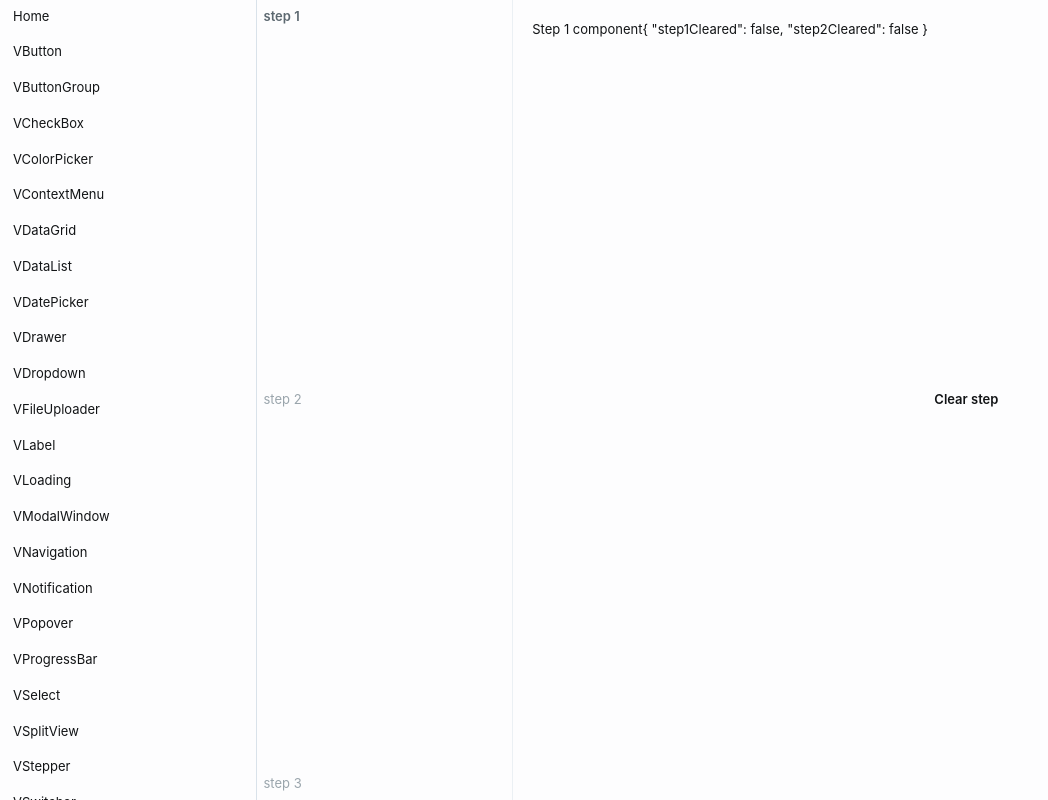
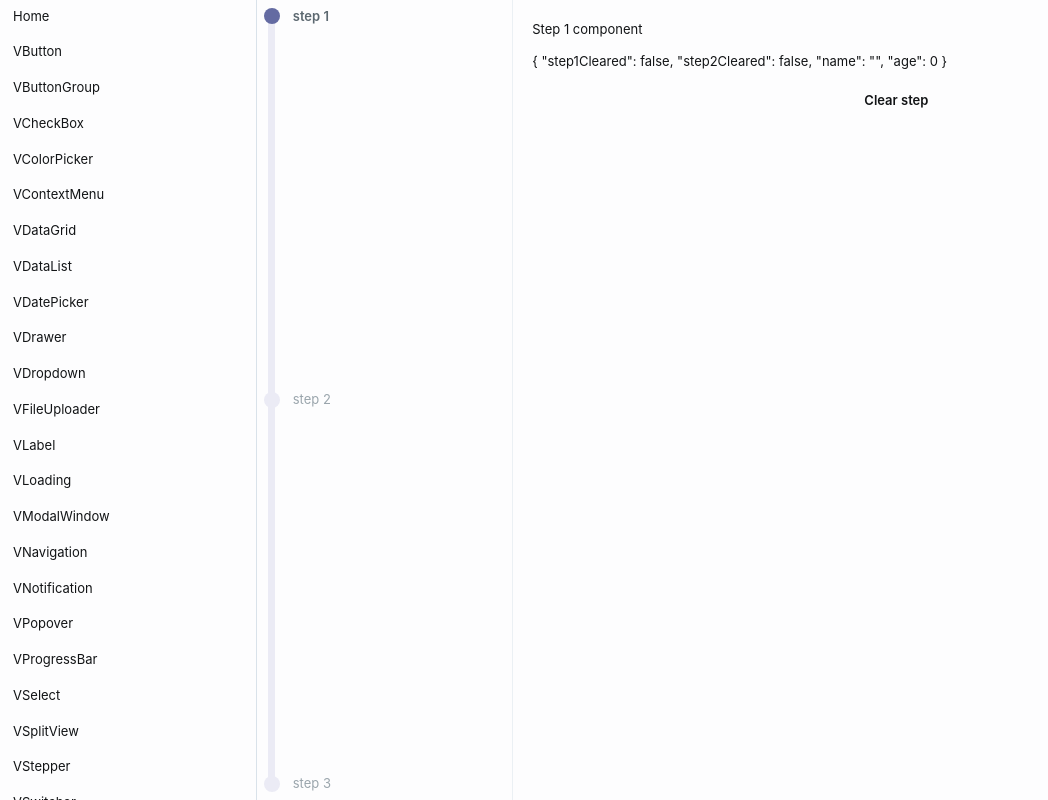
Before and after one commit to frtp2612/velc, a Vue app: page /VStepper in a window 1280 px wide. Shown: the whole page, without its empty margins (0-1048 px from the left). Built offline with nearby package versions, Linux system fonts and the light colour scheme.

Commit message:
stepper improvements

```diff
--- a/src/components/VStepper/VStepPanel.vue
+++ b/src/components/VStepper/VStepPanel.vue
@@ -1,5 +1,5 @@
 <template>
-	<div class="w-full h-full flex min-h-0 p-6">
+  <div class="w-full h-full flex min-h-0">
     <component
       :is="component"
       v-if="visibilityCondition()"
--- a/src/components/VStepper/VStepper.vue
+++ b/src/components/VStepper/VStepper.vue
@@ -1,28 +1,45 @@
 <template>
   <div class="h-full min-h-0 grid grid-cols-[1fr,_3fr]" ref="stepper">
+    <div class="absolute top-0 h-full left-0 p-3.5">
+      <div class="w-2 h-full bg-color-bg-100"></div>
+    </div>
     <div
-			class="h-full overflow-auto flex flex-col justify-between border-r border-color-border"
+      class="h-full min-h-0 overflow-auto flex flex-col justify-between border-r border-color-border"
     >
       <div
         v-for="(step, index) in visibleSteps"
-				class="p-2"
+        class="p-2 flex gap-4 items-center relative"
         @click="changeStep(index)"
         :class="[
-					{ 'text-color-primary font-semibold': activeStepIndex === index },
+          {
+            'text-color-primary hover:text-color-primary font-semibold':
+              activeStepIndex === index,
+          },
           stepEnabled(index)
-						? 'text-color-text-600 hover:text-color-primary'
+            ? 'text-color-text-600 hover:text-color-text'
             : 'text-color-text-400 cursor-not-allowed',
           {
-						'cursor-pointer':
-							!step.enablingCondition ||
-							(step.enablingCondition && step.enablingCondition()) ||
-							activeStepIndex === index,
+            'cursor-pointer': stepEnabled(index) || activeStepIndex === index,
           },
         ]"
       >
-				{{ step.title }}
+        <div
+          class="h-5 w-5 rounded-full flex"
+          :class="[
+            stepCompleted(index) &&
+            stepEnabled(index) &&
+            activeStepIndex !== index
+              ? 'bg-color-success'
+              : 'bg-color-bg-100',
+            { 'bg-color-primary': activeStepIndex === index },
+          ]"
+        >
+          <!-- <font-awesome-icon icon="fa-check" class="w-5 h-5" /> -->
+        </div>
+        <VLabel>{{ step.title }}</VLabel>
       </div>
     </div>
+    <div class="grid grid-rows-[1fr,_auto] p-6 gap-6">
       <VStepPanel
         :component="currentStep.component"
         :visibilityCondition="currentStep.visibilityCondition"
@@ -30,6 +47,8 @@
       >
         {{ currentStep.title }}
       </VStepPanel>
+      <VButton v-if="allStepsCompleted">Submit</VButton>
+    </div>
   </div>
 </template>
 
@@ -38,6 +57,8 @@ import { ref } from "vue";
 import { VStep } from "../../enums/index";
 import VStepPanel from "./VStepPanel.vue";
 import { VStepperState } from "./VStepperState";
+import VLabel from "@/components/VLabel/index";
+import VButton from "@/components/VButton/index";
 
 const props = defineProps<{
   steps: VStep[];
@@ -46,7 +67,14 @@ const props = defineProps<{
 
 const stepper = ref<HTMLElement | null>(null);
 
-const state = VStepperState(stepper, props.steps);
-const { currentStep, activeStepIndex, visibleSteps, changeStep, stepEnabled } =
-	state;
+const state = VStepperState(props.steps);
+const {
+  currentStep,
+  activeStepIndex,
+  visibleSteps,
+  changeStep,
+  allStepsCompleted,
+  stepEnabled,
+  stepCompleted,
+} = state;
 </script>
--- a/src/components/VStepper/VStepperState.ts
+++ b/src/components/VStepper/VStepperState.ts
@@ -1,10 +1,7 @@
 import { VStep } from "@/enums/index";
-import { Ref, computed, ref } from "vue";
+import { computed, ref } from "vue";
 
-export function VStepperState(
-	stepper: Ref<HTMLElement | null>,
-	steps: VStep[]
-) {
+export function VStepperState(steps: VStep[]) {
   const activeStepIndex = ref(0);
 
   const visibleSteps = computed(() =>
@@ -22,12 +19,21 @@ export function VStepperState(
   }
 
   function stepEnabled(index: number) {
+    if (index === 0) return true;
+    return stepCompleted(index - 1);
+  }
+
+  function stepCompleted(index: number) {
     return (
-			!visibleSteps.value[index].enablingCondition ||
-			(visibleSteps.value[index].enablingCondition &&
-				visibleSteps.value[index].enablingCondition!())
+      !visibleSteps.value[index].completionCondition ||
+      (visibleSteps.value[index].completionCondition &&
+        visibleSteps.value[index].completionCondition!.value)
     );
   }
+
+  const allStepsCompleted = computed(() =>
+    visibleSteps.value.every((_, index: number) => stepCompleted(index))
+  );
 
   return {
     currentStep,
@@ -37,5 +43,8 @@ export function VStepperState(
 
     changeStep,
     stepEnabled,
+    stepCompleted,
+
+    allStepsCompleted,
   };
 }
--- a/src/enums/index.ts
+++ b/src/enums/index.ts
@@ -239,6 +239,7 @@ export enum PopAlignment {
 export type VStep = {
   title: string;
   component: Object;
+  completionCondition?: ComputedRef<boolean>;
   enablingCondition?: () => boolean;
   visibilityCondition?: () => boolean;
 };
--- a/src/views/examples/VStepper/VStepperExample.vue
+++ b/src/views/examples/VStepper/VStepperExample.vue
@@ -5,7 +5,7 @@
 <script lang="ts" setup>
 import VStepper from "@/components/VStepper/VStepper.vue";
 import { VStep } from "@/enums/index";
-import { ref } from "vue";
+import { ref, computed } from "vue";
 import Step1 from "./steps/Step1.vue";
 import Step2 from "./steps/Step2.vue";
 import Step3 from "./steps/Step3.vue";
@@ -14,31 +14,37 @@ import Step4 from "./steps/Step4.vue";
 export type StepperExampleStateType = {
   step1Cleared: boolean;
   step2Cleared: boolean;
+  name: string;
+  age: number;
 };
 
 const state = ref({
   step1Cleared: false,
   step2Cleared: false,
+  name: "",
+  age: 0,
 });
 
 const steps: VStep[] = [
   {
     title: "step 1",
     component: Step1,
+    completionCondition: computed(() => state.value.step1Cleared),
   },
   {
     title: "step 2",
     component: Step2,
-		enablingCondition: () => state.value.step1Cleared,
+    completionCondition: computed(() => state.value.step2Cleared),
   },
   {
     title: "step 3",
     component: Step3,
-		enablingCondition: () => state.value.step2Cleared,
+    completionCondition: computed(() => state.value.name !== ""),
   },
   {
     title: "step 4",
     component: Step4,
+    completionCondition: computed(() => state.value.age > 18),
     visibilityCondition: () => state.value.step1Cleared,
   },
 ];
--- a/src/views/examples/VStepper/steps/Step1.vue
+++ b/src/views/examples/VStepper/steps/Step1.vue
@@ -1,5 +1,5 @@
 <template>
-	<div class="w-full h-full flex min-h-0 overflow-auto">
+  <div class="w-full h-full flex flex-col gap-4 min-h-0 overflow-auto">
     Step 1 component
     <div>{{ stateSource }}</div>
     <VButton :on-click="() => (stateSource.step1Cleared = true)"
--- a/src/views/examples/VStepper/steps/Step2.vue
+++ b/src/views/examples/VStepper/steps/Step2.vue
@@ -1,7 +1,20 @@
 <template>
-	<div class="w-full h-full flex min-h-0 overflow-auto">Step 2 component</div>
+  <div class="w-full h-full flex flex-col gap-4 min-h-0 overflow-auto">
+    Step 2 component
+    <div>{{ stateSource }}</div>
+    <VButton :on-click="() => (stateSource.step2Cleared = true)"
+      >Clear step</VButton
+    >
+  </div>
 </template>
 
-<script setup lang="ts"></script>
+<script setup lang="ts">
+import { StepperExampleStateType } from "../VStepperExample.vue";
+import VButton from "@/components/VButton/index";
+
+defineProps<{
+  stateSource: StepperExampleStateType;
+}>();
+</script>
 
 <style scoped></style>
--- a/src/views/examples/VStepper/steps/Step3.vue
+++ b/src/views/examples/VStepper/steps/Step3.vue
@@ -1,7 +1,18 @@
 <template>
-	<div class="w-full h-full flex min-h-0 overflow-auto">Step 3 component</div>
+  <div class="w-full h-full flex flex-col gap-4 min-h-0 overflow-auto">
+    Step 3 component
+    <div>{{ stateSource }}</div>
+    <VTextField id="name" v-model="stateSource.name" />
+  </div>
 </template>
 
-<script setup lang="ts"></script>
+<script setup lang="ts">
+import { StepperExampleStateType } from "../VStepperExample.vue";
+import VTextField from "@/components/VTextField/VTextField.vue";
+
+defineProps<{
+  stateSource: StepperExampleStateType;
+}>();
+</script>
 
 <style scoped></style>
--- a/src/views/examples/VStepper/steps/Step4.vue
+++ b/src/views/examples/VStepper/steps/Step4.vue
@@ -1,7 +1,18 @@
 <template>
-	<div class="w-full h-full flex min-h-0 overflow-auto">Step 4 component</div>
+  <div class="w-full h-full flex flex-col gap-4 min-h-0 overflow-auto">
+    Step 4 component
+    <div>{{ stateSource }}</div>
+    <VNumericField id="name" v-model="stateSource.age" />
+  </div>
 </template>
 
-<script setup lang="ts"></script>
+<script setup lang="ts">
+import { StepperExampleStateType } from "../VStepperExample.vue";
+import VNumericField from "@/components/VNumericField/VNumericField.vue";
+
+defineProps<{
+  stateSource: StepperExampleStateType;
+}>();
+</script>
 
 <style scoped></style>
```
Lines whose indentation alone changed are shown as unchanged.
